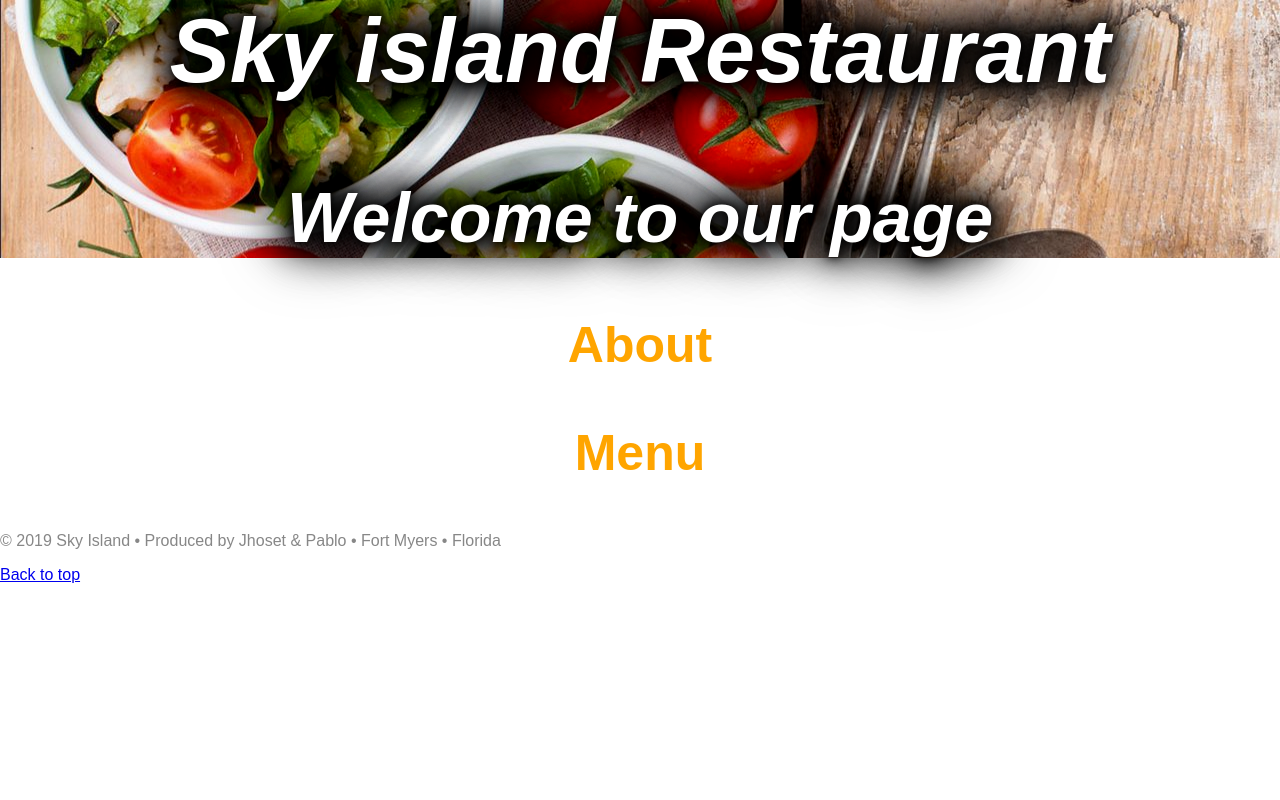
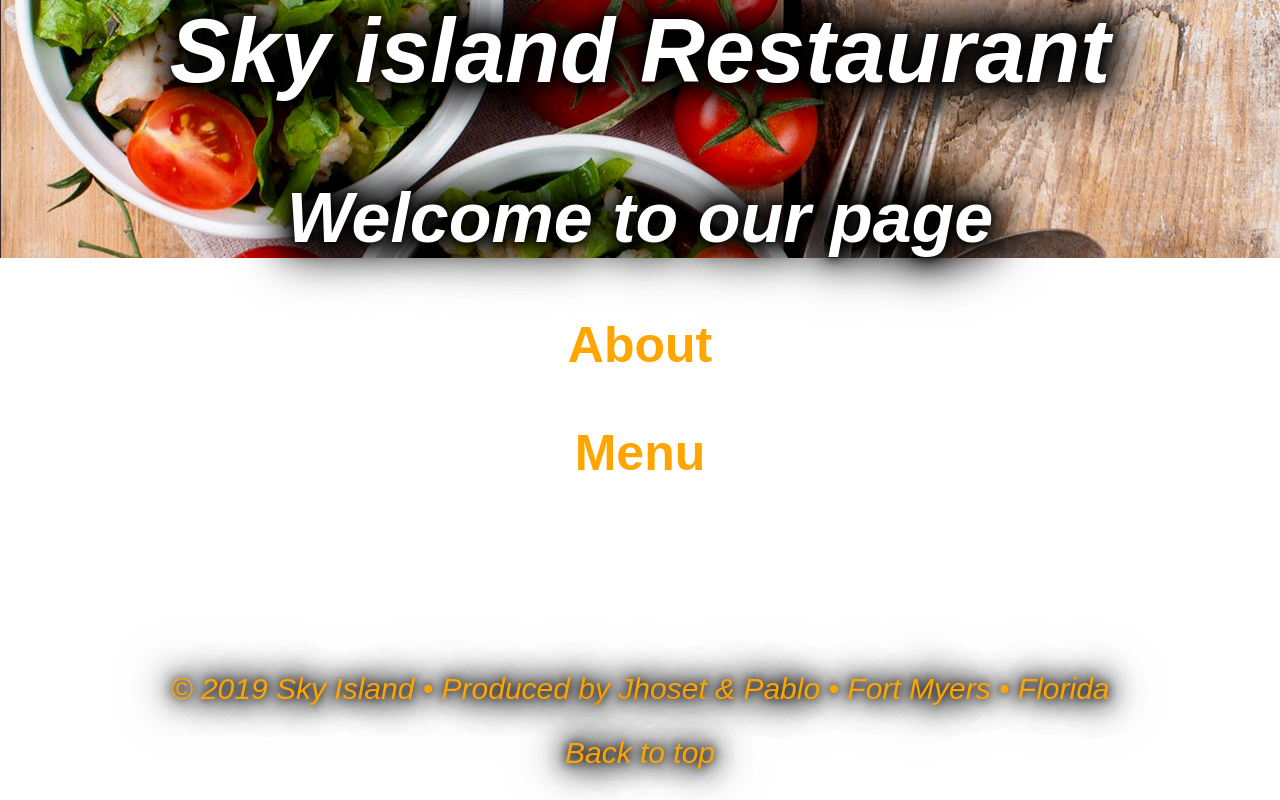
Before and after one commit to Pbandres/RestaurantWebPage, a plain HTML site: page index.html in a window 1280 px wide. Drawn offline with Linux system fonts and the light colour scheme.

Commit message:
Created sticky footer

```diff
--- a/css/styles.css
+++ b/css/styles.css
@@ -18,6 +18,16 @@ body {
   background-repeat: no-repeat;
   background-attachment: fixed;
   font-family: sans-serif;
+
+  /****************************
+
+  Creates sticky footer
+
+  ******************************/
+
+  flex-grow: flex;
+  flex-direction: column;
+  min-height: 100vh;
 
 
 }
@@ -78,6 +88,31 @@ h3 {
   color: orange;
   text-align: center;
 
+}
 
+/*************************************
+
+Footer styles
+
+**************************************/
+
+footer {
+
+  font-size: 30px;
+  color: orange;
+  text-align: center;
+  font-style: italic;
+  text-shadow:0 0 10px #000, 0 0 20px #000, 0 0 30px #000, 0 0 40px #000, 0 0 50px #000, 0 0 60px #000, 0 0 70px #000;
+  margin-top: 190px
 
 }
+
+footer a {
+
+  font-size: 30px;
+  text-decoration: none;
+  color: orange;
+  font-style: italic;
+  text-shadow:0 0 10px #000, 0 0 20px #000, 0 0 30px #000, 0 0 40px #000, 0 0 50px #000, 0 0 60px #000, 0 0 70px #000;
+
+}
--- a/index.html
+++ b/index.html
@@ -23,7 +23,7 @@
 
 
     </div>
-    <footer id="main-footer">
+    <footer>
       <p>
         &copy; 2019 Sky Island &bull; Produced by Jhoset & Pablo &bull;
         Fort Myers &bull;
```
